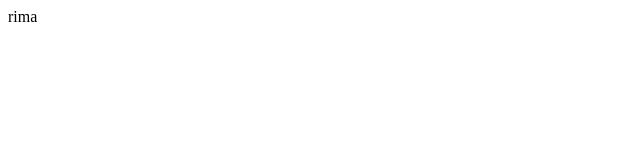
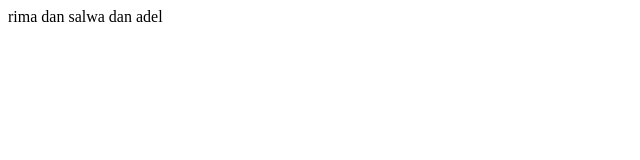
Before and after one commit to firmanarifin75/rima, a plain HTML site: page index.html in a window 1280 px wide. Shown: the whole page, without its empty margins (0-640 px from the left). Drawn offline with Linux system fonts and the light colour scheme.

Commit message:
nambah orang

```diff
--- a/index.html
+++ b/index.html
@@ -6,6 +6,6 @@
     <title>Document</title>
 </head>
 <body>
-    rima
+    rima dan salwa dan adel
 </body>
 </html>
```
